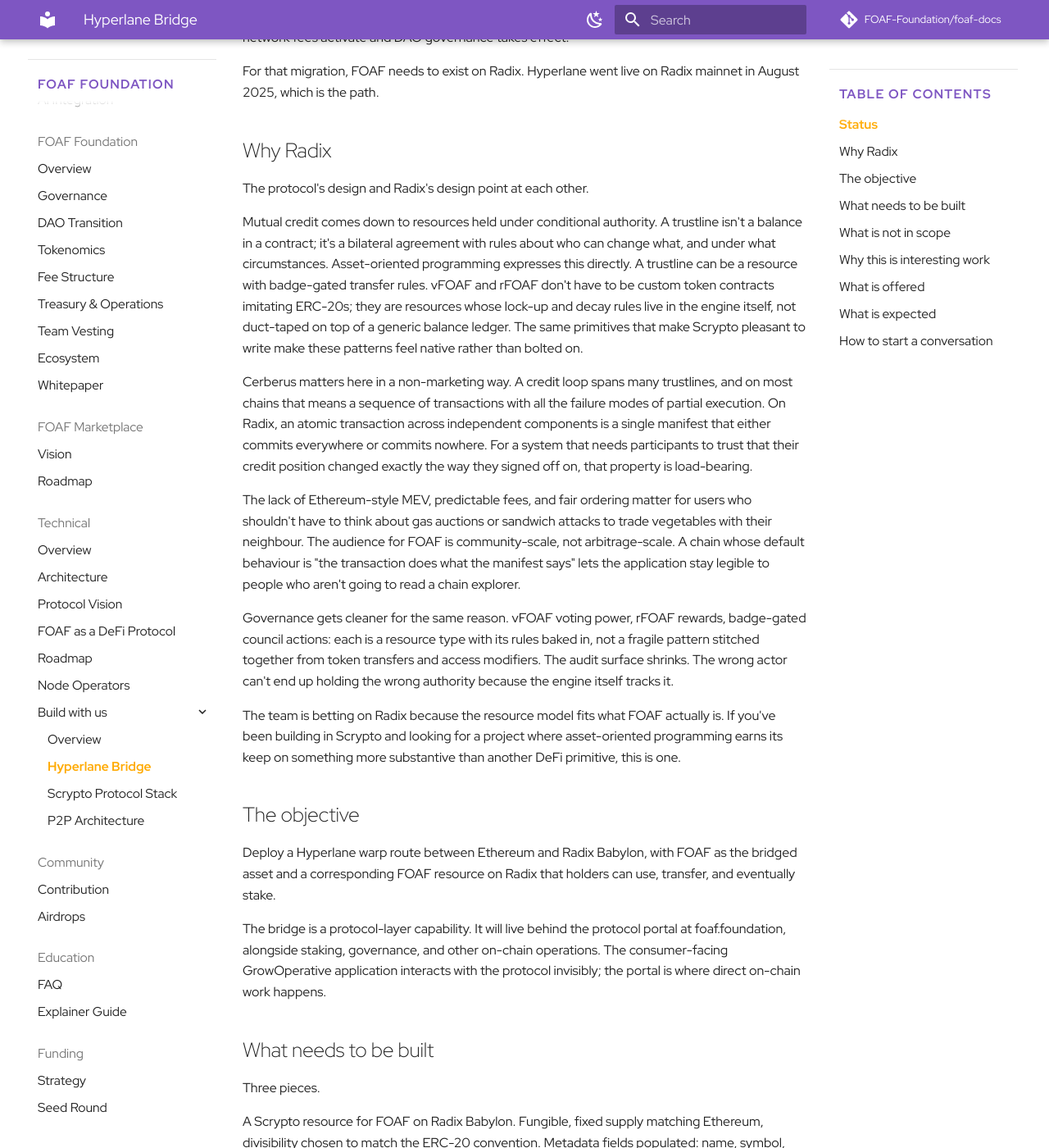
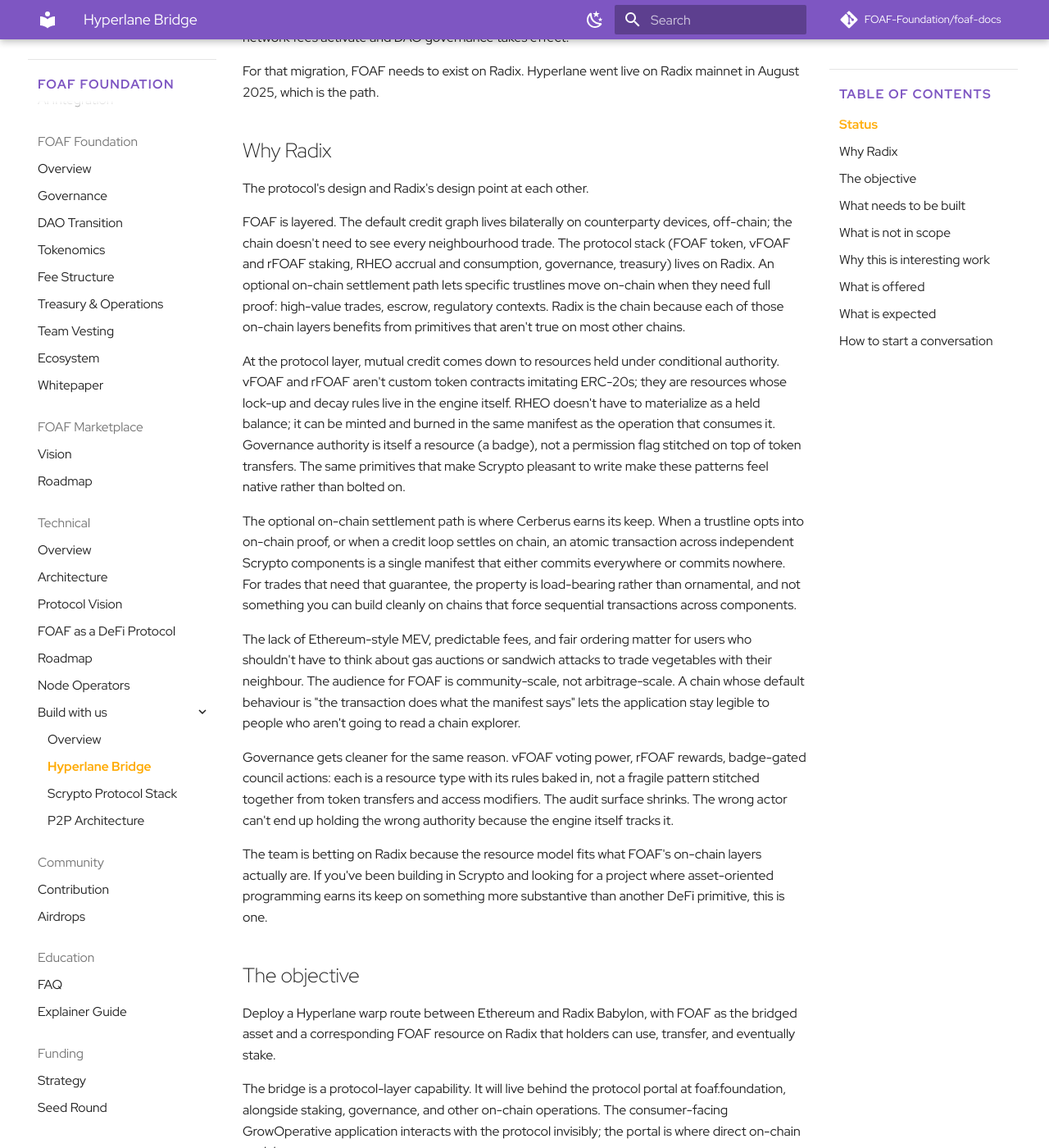
Before and after one commit to rheos/foaf-docs, an MkDocs documentation site: the page built from docs/technical/radix-bridge.md, in a window 1280 px wide and 1400 px high, scrolled down 393 px. Shown: the whole window at 82% size. Built offline with MkDocs 1.6.1 and Material for MkDocs 9.7.7, drawn with Linux system fonts in a browser that asks for light colours; comment, search, counter and statistics services are not loaded.

Commit message:
Refine Radix Bridge documentation for clarity and depth
- Enhanced descriptions of FOAF's resource model and its integration with Radix, emphasizing the benefits of mutual credit and atomic transactions.
- Clarified the roles of vFOAF and rFOAF, and the significance of governance authority as a resource.
- Improved overall structure and readability to provide a more coherent understanding of the protocol's design and its operational principles.

These changes aim to offer a clearer and more comprehensive overview of the Radix Bridge's functionality and its alignment with the FOAF protocol.

```diff
--- a/docs/technical/radix-bridge.md
+++ b/docs/technical/radix-bridge.md
@@ -12,15 +12,17 @@ For that migration, FOAF needs to exist on Radix. Hyperlane went live on Radix m
 
 The protocol's design and Radix's design point at each other.
 
-Mutual credit comes down to resources held under conditional authority. A trustline isn't a balance in a contract; it's a bilateral agreement with rules about who can change what, and under what circumstances. Asset-oriented programming expresses this directly. A trustline can be a resource with badge-gated transfer rules. vFOAF and rFOAF don't have to be custom token contracts imitating ERC-20s; they are resources whose lock-up and decay rules live in the engine itself, not duct-taped on top of a generic balance ledger. The same primitives that make Scrypto pleasant to write make these patterns feel native rather than bolted on.
+FOAF is layered. The default credit graph lives bilaterally on counterparty devices, off-chain; the chain doesn't need to see every neighbourhood trade. The protocol stack (FOAF token, vFOAF and rFOAF staking, RHEO accrual and consumption, governance, treasury) lives on Radix. An optional on-chain settlement path lets specific trustlines move on-chain when they need full proof: high-value trades, escrow, regulatory contexts. Radix is the chain because each of those on-chain layers benefits from primitives that aren't true on most other chains.
 
-Cerberus matters here in a non-marketing way. A credit loop spans many trustlines, and on most chains that means a sequence of transactions with all the failure modes of partial execution. On Radix, an atomic transaction across independent components is a single manifest that either commits everywhere or commits nowhere. For a system that needs participants to trust that their credit position changed exactly the way they signed off on, that property is load-bearing.
+At the protocol layer, mutual credit comes down to resources held under conditional authority. vFOAF and rFOAF aren't custom token contracts imitating ERC-20s; they are resources whose lock-up and decay rules live in the engine itself. RHEO doesn't have to materialize as a held balance; it can be minted and burned in the same manifest as the operation that consumes it. Governance authority is itself a resource (a badge), not a permission flag stitched on top of token transfers. The same primitives that make Scrypto pleasant to write make these patterns feel native rather than bolted on.
+
+The optional on-chain settlement path is where Cerberus earns its keep. When a trustline opts into on-chain proof, or when a credit loop settles on chain, an atomic transaction across independent Scrypto components is a single manifest that either commits everywhere or commits nowhere. For trades that need that guarantee, the property is load-bearing rather than ornamental, and not something you can build cleanly on chains that force sequential transactions across components.
 
 The lack of Ethereum-style MEV, predictable fees, and fair ordering matter for users who shouldn't have to think about gas auctions or sandwich attacks to trade vegetables with their neighbour. The audience for FOAF is community-scale, not arbitrage-scale. A chain whose default behaviour is "the transaction does what the manifest says" lets the application stay legible to people who aren't going to read a chain explorer.
 
 Governance gets cleaner for the same reason. vFOAF voting power, rFOAF rewards, badge-gated council actions: each is a resource type with its rules baked in, not a fragile pattern stitched together from token transfers and access modifiers. The audit surface shrinks. The wrong actor can't end up holding the wrong authority because the engine itself tracks it.
 
-The team is betting on Radix because the resource model fits what FOAF actually is. If you've been building in Scrypto and looking for a project where asset-oriented programming earns its keep on something more substantive than another DeFi primitive, this is one.
+The team is betting on Radix because the resource model fits what FOAF's on-chain layers actually are. If you've been building in Scrypto and looking for a project where asset-oriented programming earns its keep on something more substantive than another DeFi primitive, this is one.
 
 ## The objective
 
```
